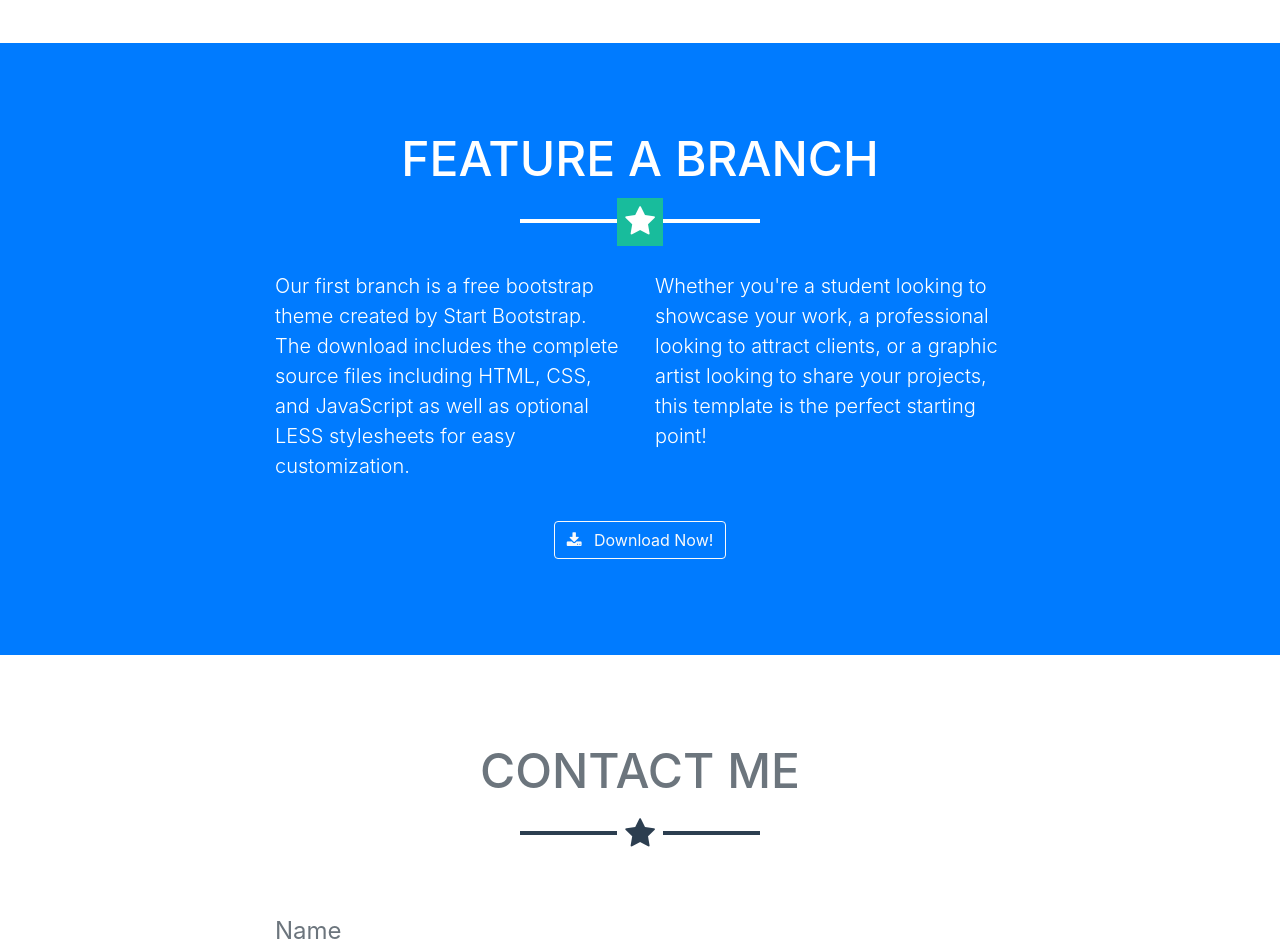
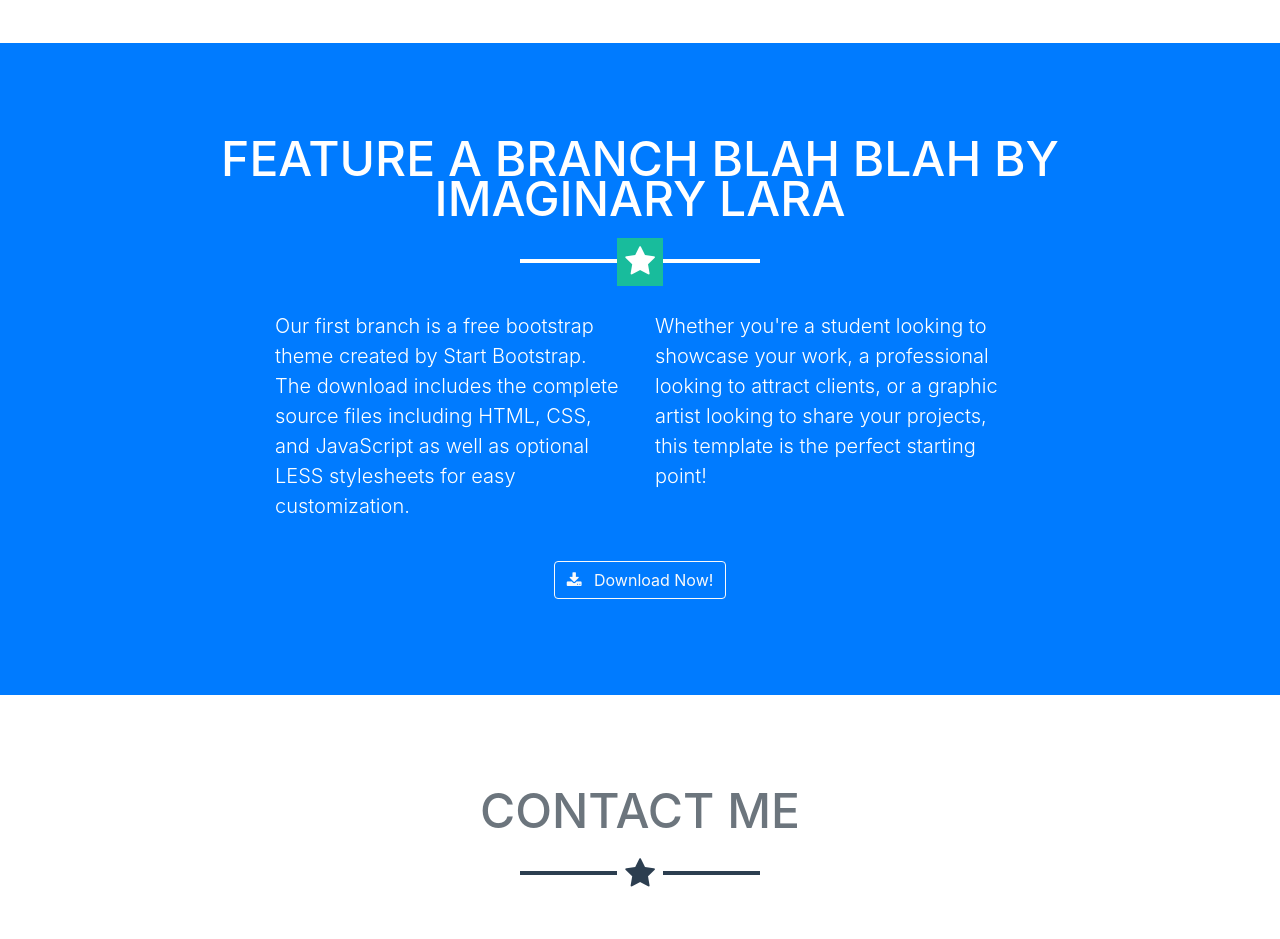
Before and after one commit to xchangrey/sample-git-course, a website with bundled scripts: page index.html in a window 1280 px wide. Shown: the part 1600-2539 px from the top of the page. Built offline with nearby package versions, Linux system fonts and the light colour scheme.

Commit message:
Changed text - Imaginary Lara

```diff
--- a/index.html
+++ b/index.html
@@ -138,7 +138,7 @@
     <!-- About Section -->
     <section class="bg-primary text-white mb-0" id="about">
       <div class="container">
-        <h2 class="text-center text-uppercase text-white">Feature A Branch</h2>
+        <h2 class="text-center text-uppercase text-white">Feature A Branch Blah Blah by Imaginary Lara</h2>
         <hr class="star-light mb-5">
         <div class="row">
           <div class="col-lg-4 ml-auto">
```
